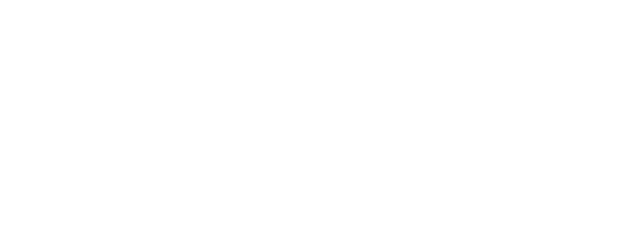
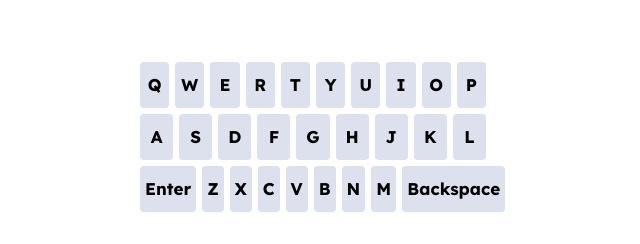
Before and after one commit to paulichdom/project-wordle, a React (Vite) app: page / in a window 1280 px wide. Shown: the part 654-898 px from the top of the page, without its empty margins (327-967 px from the left). Before the commit the page ends 800 px from the top, so only its background shows below. Built offline with nearby package versions, Linux system fonts and the light colour scheme; no server answers.

Commit message:
add keyboard component

```diff
--- a/src/components/Game/Game.tsx
+++ b/src/components/Game/Game.tsx
@@ -8,6 +8,7 @@ import { checkGuess } from "../../game-helpers.ts";
 import { NUM_OF_GUESSES_ALLOWED } from "../../constants";
 
 import styles from "./Game.module.css";
+import Keyboard from "../Keyboard";
 
 type GameProps = {
   word: string;
@@ -50,7 +51,7 @@ const Game: React.FC<GameProps> = ({ word, getNewWord }) => {
 
   const handleGameReset = () => {
     setGuesses(range(NUM_OF_GUESSES_ALLOWED).map(() => ""));
-    void getNewWord().then((newWord) => setAnswer(newWord));
+    getNewWord().then((newWord) => setAnswer(newWord));
   };
 
   const checkedGuesses = guesses.map((guess) => checkGuess(guess, answer));
@@ -78,6 +79,7 @@ const Game: React.FC<GameProps> = ({ word, getNewWord }) => {
         handleUserInput={handleUserInput}
         isDisabled={isGameOver}
       />
+      <Keyboard />
     </form>
   );
 };
--- /dev/null
+++ b/src/components/Keyboard/Keyboard.module.css
@@ -0,0 +1,31 @@
+.keyboard {
+  display: flex;
+  flex-direction: column;
+  margin-top: 30px;
+}
+
+.keyboard-row {
+  display: flex;
+  justify-content: stretch;
+}
+
+.key {
+  align-items: center;
+  background-color: #dce1ed;
+  border: 2px solid transparent;
+  border-radius: 4px;
+  color: inherit;
+  cursor: pointer;
+  user-select: none;
+  display: flex;
+  flex: 1 1;
+  font-size: 17px;
+  font-weight: 700;
+  justify-content: center;
+  margin: 3px;
+  min-height: 46px;
+  padding: 3px;
+  text-decoration: inherit;
+  text-transform: capitalize;
+  transition: .2s;
+}
--- /dev/null
+++ b/src/components/Keyboard/Keyboard.tsx
@@ -0,0 +1,37 @@
+import styles from "./Keyboard.module.css";
+
+const keys = {
+  first_row: ["q", "w", "e", "r", "t", "y", "u", "i", "o", "p"],
+  second_row: ["a", "s", "d", "f", "g", "h", "j", "k", "l"],
+  third_row: ["enter", "z", "x", "c", "v", "b", "n", "m", "backspace"],
+};
+
+function Keyboard() {
+  return (
+    <div className={styles["keyboard"]}>
+      <div className={styles["keyboard-row"]}>
+        {keys.first_row.map((key) => (
+          <div className={styles["key"]} key={Math.random()}>
+            {key}
+          </div>
+        ))}
+      </div>
+      <div className={styles["keyboard-row"]}>
+        {keys.second_row.map((key) => (
+          <div className={styles["key"]} key={Math.random()}>
+            {key}
+          </div>
+        ))}
+      </div>
+      <div className={styles["keyboard-row"]}>
+        {keys.third_row.map((key) => (
+          <div className={styles["key"]} key={Math.random()}>
+            {key}
+          </div>
+        ))}
+      </div>
+    </div>
+  );
+}
+
+export default Keyboard;
--- /dev/null
+++ b/src/components/Keyboard/index.ts
@@ -0,0 +1,2 @@
+export * from './Keyboard';
+export { default } from './Keyboard';
```
